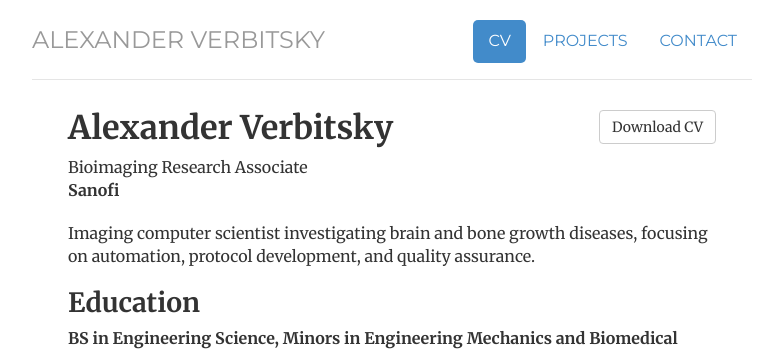
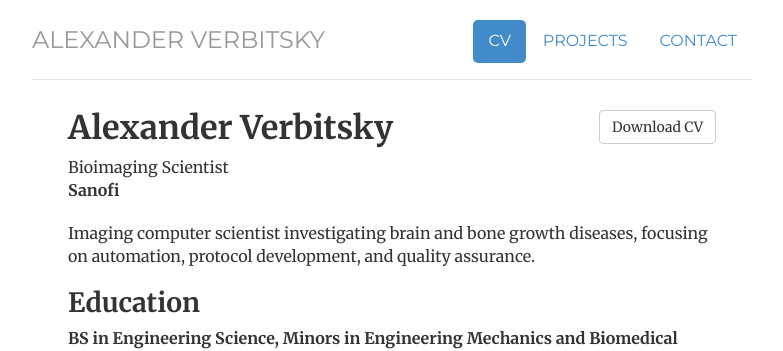
Before and after one commit to averbitsky/averbitsky.github.io, a Jekyll site: the page built from cv/index.html, in a window 1280 px wide. Shown: the top 351 px of the page, without its empty margins (248-1031 px from the left). Built offline with Jekyll 4.4.1, drawn with Linux system fonts in a browser that asks for light colours.

Commit message:
Update index.html

```diff
--- a/cv/index.html
+++ b/cv/index.html
@@ -13,7 +13,7 @@ description: Alexander Verbitsky's CV
 	<span itemprop="name">
 		<h1>Alexander Verbitsky</h1>
 	</span>
-	<span itemprop="title">Bioimaging Research Associate<br></span>
+	<span itemprop="title">Bioimaging Scientist<br></span>
 	<address>
 		<span itemprop="affiliation"><strong>Sanofi</strong><br></span>
 	</address>
```
